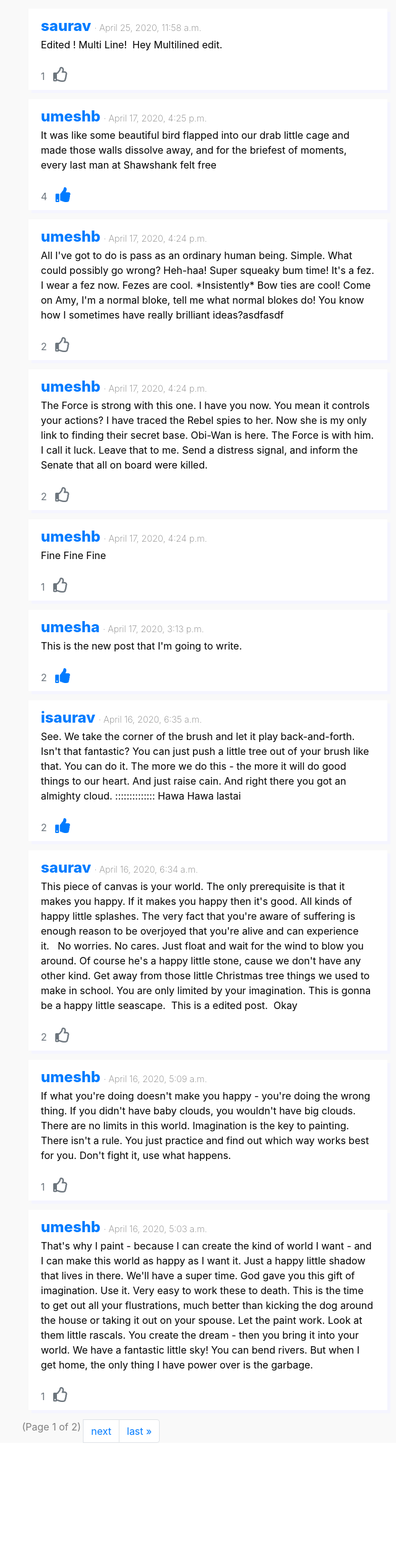
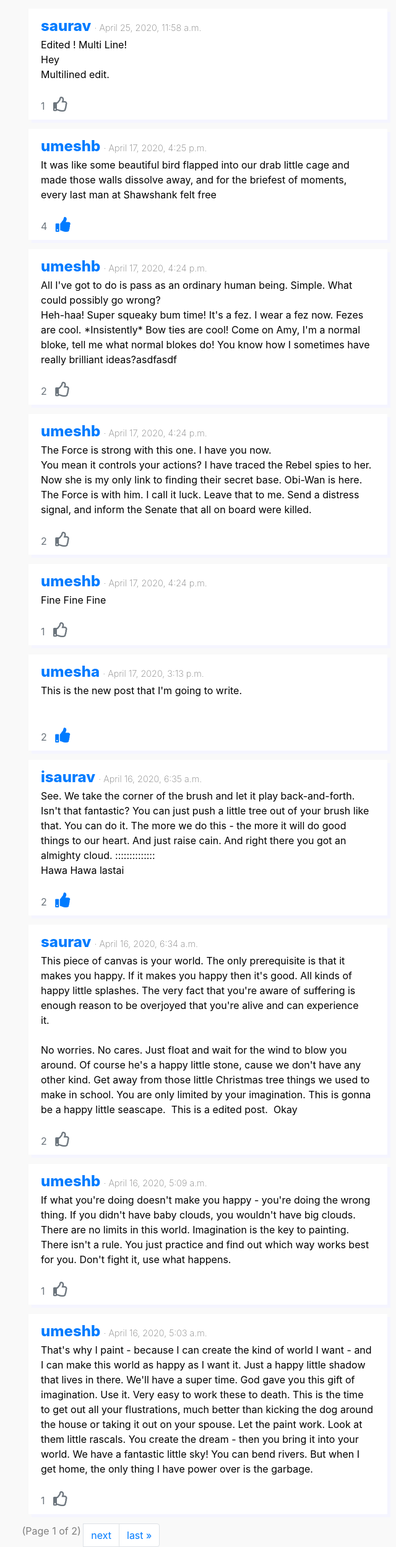
Before and after one commit to pathakumesh/Django-Twitter-App, a Django app: page / in a window 1280 px wide. Shown: the part 56-2552 px from the top of the page at 62% size, without its empty margins (304-944 px from the left). Before the commit the page ends 2384 px from the top, so only its background shows below. Run offline with Django 3.2, Linux system fonts and the light colour scheme; a user stored in the database is signed in; data comes from the database, SQL or seed files in the repository; both versions use the stored data as it was after the commit; some libraries are stand-ins or nearby versions.

Commit message:
merged from master and latest commits

```diff
--- a/network/templates/network/index.html
+++ b/network/templates/network/index.html
@@ -32,7 +32,7 @@
                         </div>
 
                         <div class="post-text">
-                            {{post.post_text}}
+                            <span style="white-space: pre-line">{{post.post_text}}</span>
                         </div>
 
                     </div>
```
Also changed, not shown: db.sqlite3.
